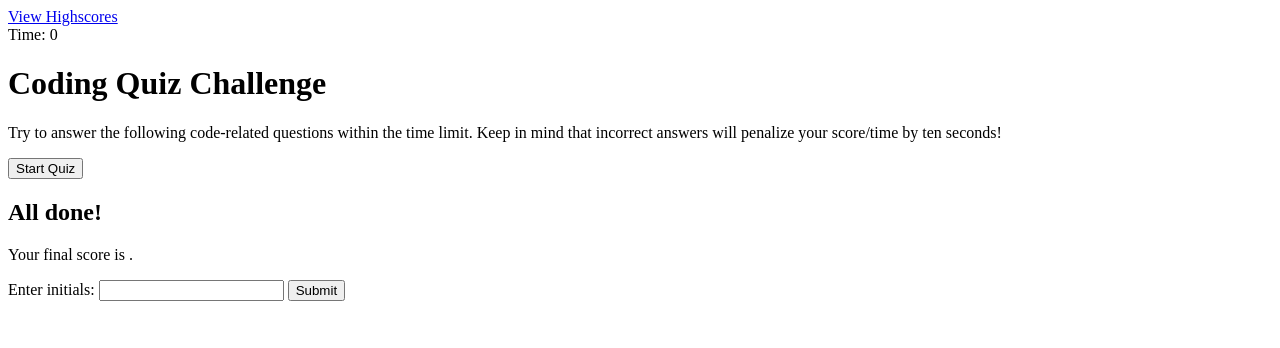
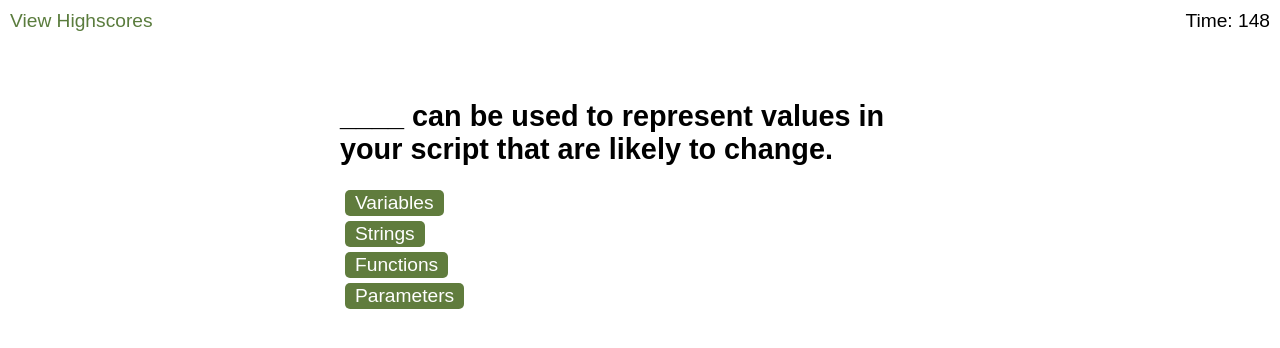
Before and after one commit to acinom813/Homework-4, a plain HTML site: page develop/index.html in a window 1280 px wide. Both pictures are taken after a click on the button "Start Quiz". Drawn offline with Linux system fonts and the light colour scheme.

Commit message:
update logic.js

```diff
--- a/develop/assets/js/logic.js
+++ b/develop/assets/js/logic.js
@@ -1,3 +1,4 @@
+
 // variables to keep track of quiz state
 var currentQuestionIndex = 0;
 var time = questions.length * 15;
@@ -11,18 +12,36 @@ var submitBtn = document.getElementById("submit");
 var startBtn = document.getElementById("start");
 var initialsEl = document.getElementById("initials");
 var feedbackEl = document.getElementById("feedback");
+var startScreenEl = document.getElementById("start-screen")
 
+var questionTitleEl = document.getElementById("question-title");
 // sound effects
 var sfxRight = new Audio("assets/sfx/correct.wav");
 var sfxWrong = new Audio("assets/sfx/incorrect.wav");
 
-function startQuiz() {
+// Step 1: Quiz begins, question appears, intro screen goes away
+
+startBtn.addEventListener("click", startQuiz)
+
+   // Step 2: Timer begins
+   // Step 3: User answers question, shows correct or incorrect
+   // Step 4: if correct moves to next question, if incorrect deducts 15 secs
+   // Step 5: At end of questions hide all questions
+   // Step 6: Alert user they are done, display score,
+   // Step 7: user types initials and clicks submit,
+   // Step 8: displays high scores
+   // Setp 9: button to go back
+function startQuiz()
+ {
+
+   startScreenEl.classList.add("hide")
+   questionsEl.classList.remove("hide")
   // hide start screen
 
   // un-hide questions section
 
   // start timer
-
+  timerId = setInterval(clockTick,1000)
   // show starting time
 
   getQuestion();
@@ -30,20 +49,22 @@ function startQuiz() {
 
 function getQuestion() {
   // get current question object from array
-  var currentQuestion = questions[currentQuestionIndex];
+  var currentQuestion = questions[currentQuestionIndex].title;
 
+  questionTitleEl.textContent = currentQuestion
   // update title with current question
 
   // clear out any old question choices
+  choicesEl.textContent = ""
+  // loop over choices
+   for (let i = 0; i < questions[currentQuestionIndex].choices.length; i++) {
 
-  // loop over choices
-  currentQuestion.choices.forEach(function(choice, i) {
-    // create new button for each choice
+         var button = document.createElement("button")
+         button.textContent =  questions[currentQuestionIndex].choices[i]
+         button.addEventListener("click", questionClick)
 
-    // attach click event listener to each choice
-
-    // display on the page
-  });
+         choicesEl.append(button)
+   }
 }
 
 function questionClick() {
@@ -66,7 +87,7 @@ function questionClick() {
 
     feedbackEl.textContent = "Correct!";
   }
-
+  currentQuestionIndex++
   // flash right/wrong feedback on page for half a second
   feedbackEl.setAttribute("class", "feedback");
   setTimeout(function() {
--- a/develop/index.html
+++ b/develop/index.html
@@ -6,7 +6,7 @@
     <meta http-equiv="X-UA-Compatible" content="ie=edge" />
     <title>Coding Quiz</title>
 
-    <link rel="stylesheet" href="./assets/css/styles.css" />
+    <link rel="stylesheet" href="./assets/css/style.css" />
   </head>
 
   <body>
```
